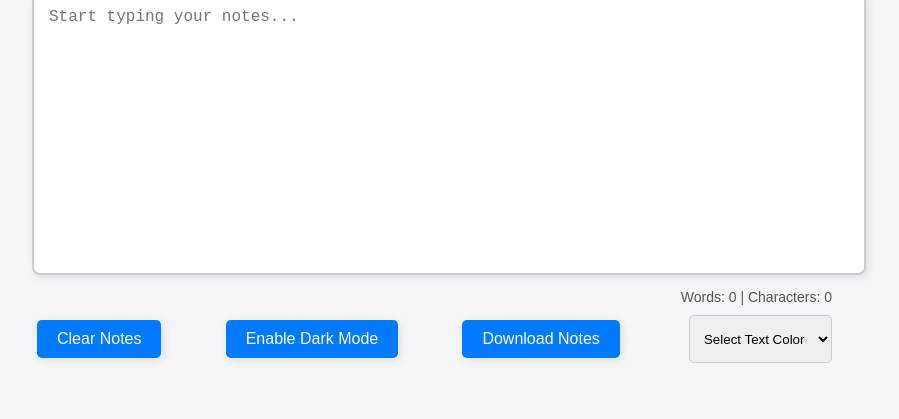
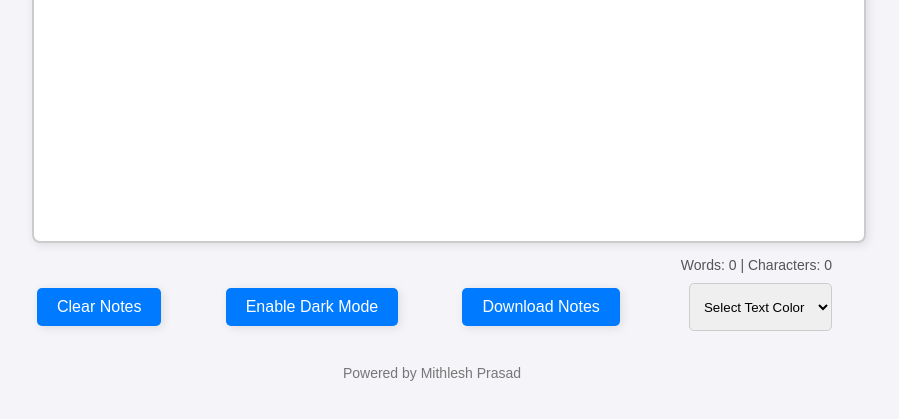
Before and after one commit to mithleshprasad/Advanced-Personal-Notepad, a plain HTML site: page index.html in a window 1280 px wide. Shown: the part 291-710 px from the top of the page, without its empty margins (208-1107 px from the left). Drawn offline with Linux system fonts and the light colour scheme.

Commit message:
Update index.html

```diff
--- a/index.html
+++ b/index.html
@@ -88,6 +88,12 @@
       color: green;
       display: none;
     }
+     footer {
+      text-align: center;
+      margin-top: 20px;
+      font-size: 14px;
+      color: #777;
+    }
   </style>
 </head>
 <body>
@@ -123,7 +129,9 @@
     <div class="autosave-notification" id="autosaveNotification">Saved!</div>
 
   </div>
-
+  <footer>
+    <p>Powered by Mithlesh Prasad</p>
+  </footer>
   <script>
     const textarea = document.getElementById('notepad');
     const wordCountElement = document.getElementById('wordCount');
```
